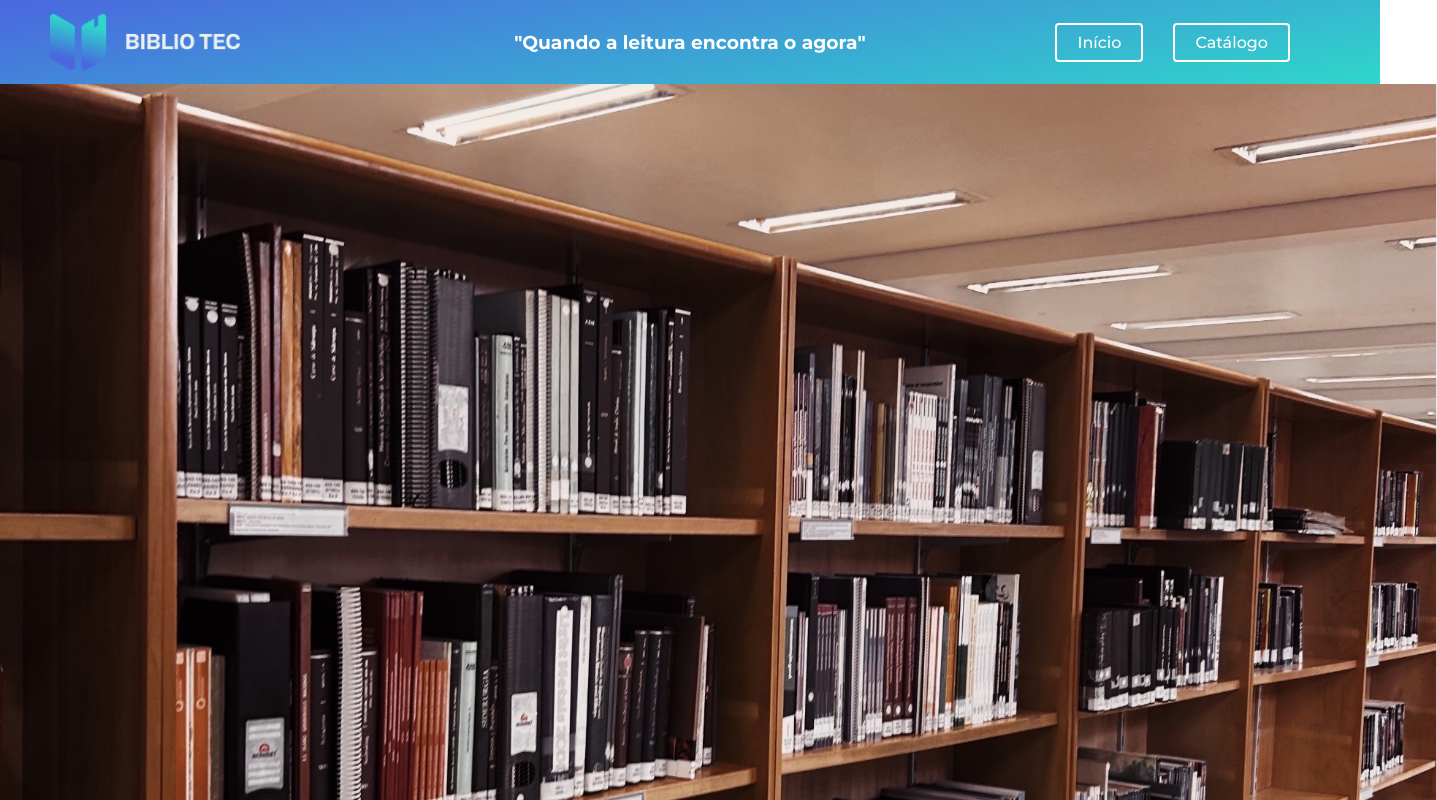
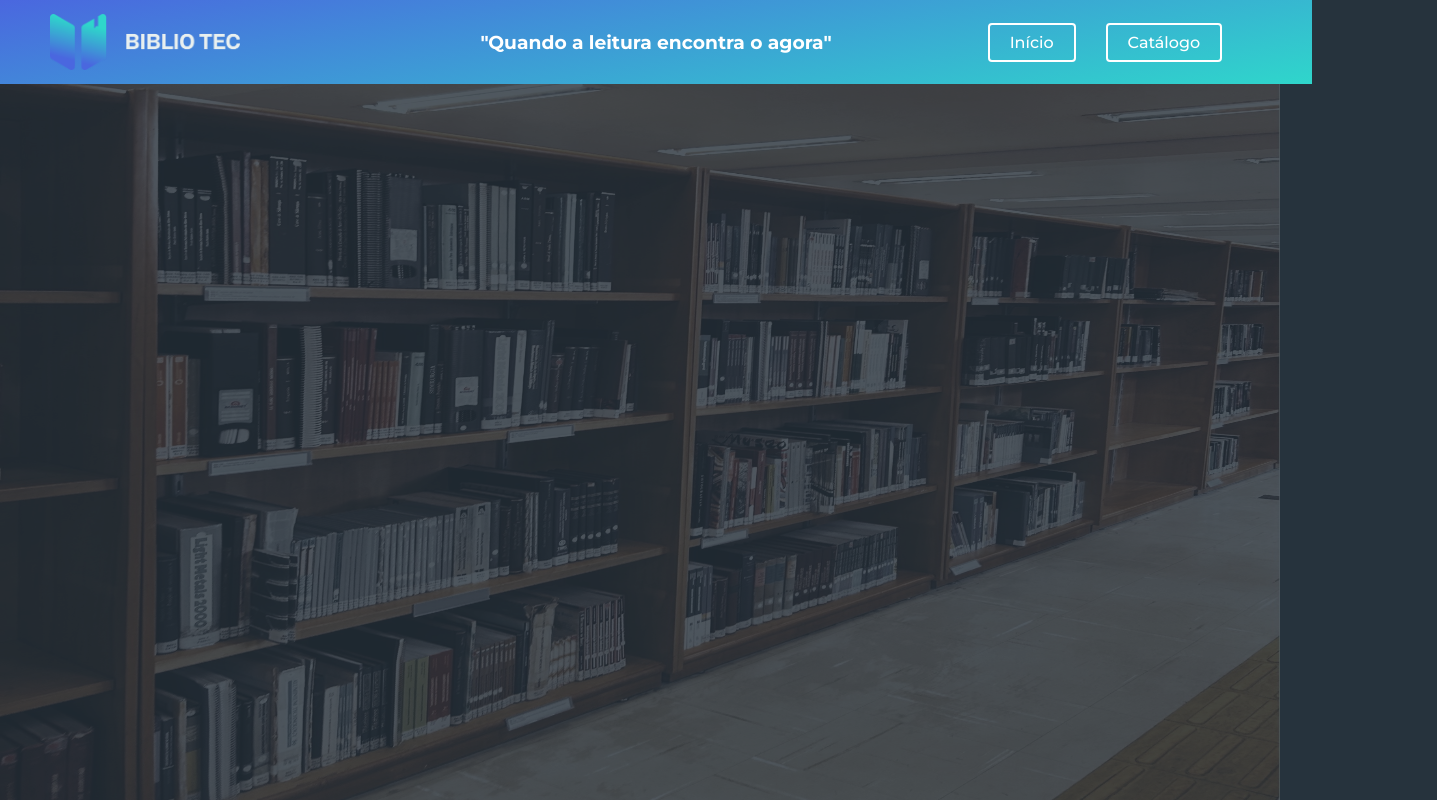
Before and after one commit to NYKSSilva/Bibliotec, a plain HTML site: page index.html in a window 1280 px wide. Shown: the top 800 px of the page, 1437 px wide, since content can reach past the window. Drawn offline with Linux system fonts and the light colour scheme.

Commit message:
background

```diff
--- a/css/style.css
+++ b/css/style.css
@@ -1,6 +1,7 @@
 html, body{
     margin: 0%;
     padding: 0%;
+    background-color: #26333D;
 }
 
 :root{
@@ -14,7 +15,7 @@ html, body{
 
 header{
     position: relative;
-    width:100vw ;
+    width:94.7%;
     height: 8vh;
     background: linear-gradient(350deg, var(--cyan), var(--Blue));
     display: flex;
@@ -70,6 +71,7 @@ h3{
     margin-left: 0px;
 }
 .background{
-    width: 112.3%;
-    background-color: #26333D;
+    width: 100%;
+    opacity: 0.2;
+    height: 90vh;
 }
```
